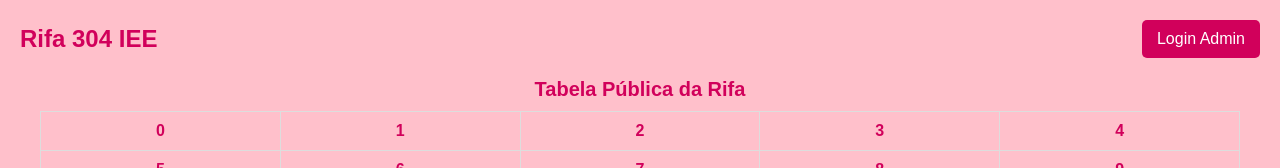
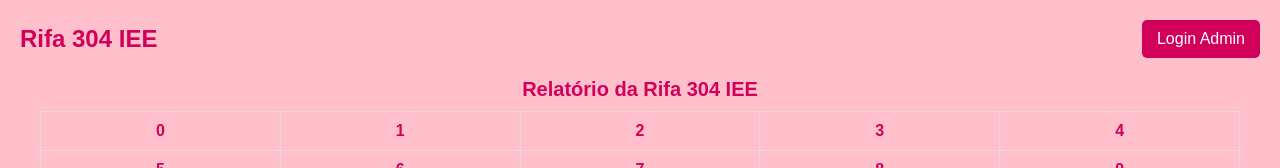
Before and after one commit to EduardoGatti/Rifa-304-IEE, a React (Vite) app: page / in a window 1280 px wide. Shown: the top 168 px of the page. Built offline with nearby package versions, Linux system fonts and the light colour scheme.

Commit message:
Update PublicTable.jsx

```diff
--- a/src/components/PublicTable.jsx
+++ b/src/components/PublicTable.jsx
@@ -3,7 +3,7 @@ import React from "react";
 function PublicTable({ numeros }) {
   return (
     <div className="container">
-      <h2 className="tabela-titulo">Tabela Pública da Rifa</h2>
+      <h2 className="tabela-titulo">Relatório da Rifa 304 IEE</h2>
       <table className="tabela">
         <tbody>
           {Array.from({ length: Math.ceil(numeros.length / 5) }, (_, rowIndex) => (
```
